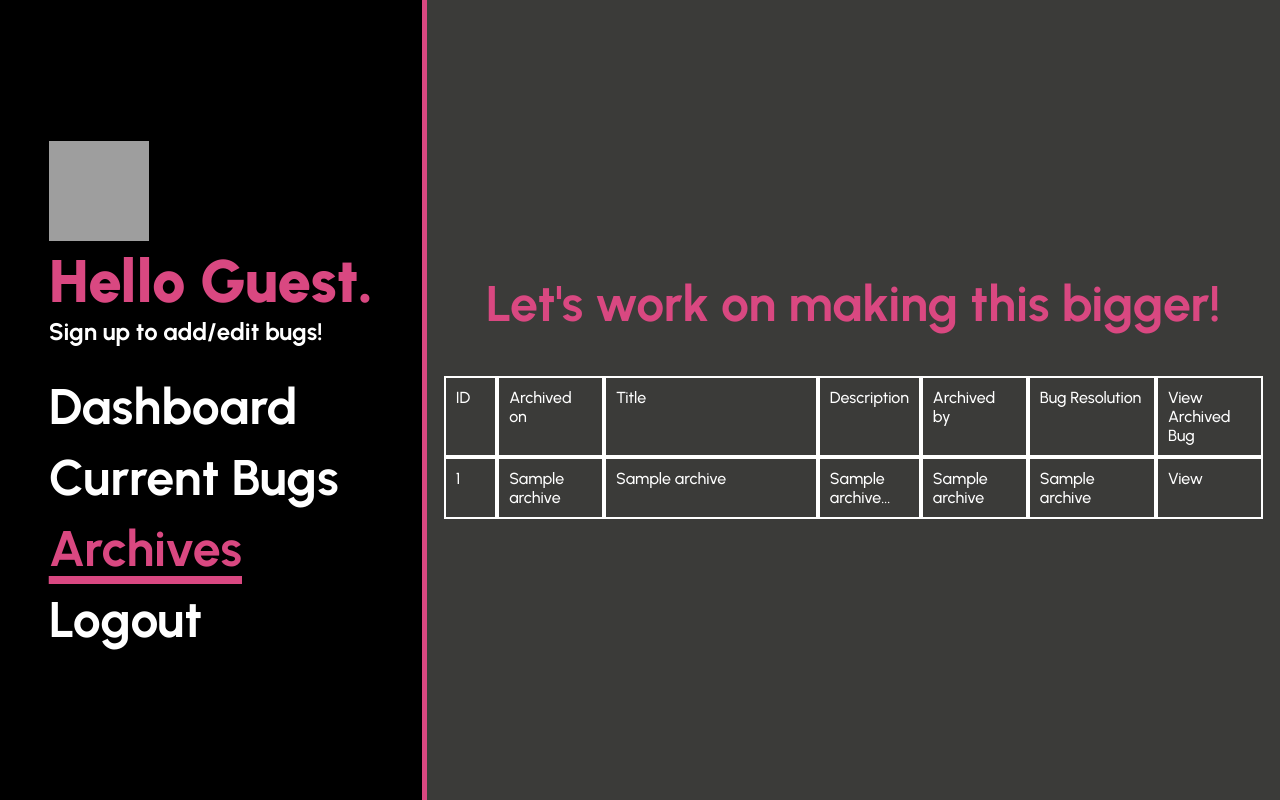
After one commit to keypuncheralwin/Bug_control, a Flask app: page /archives in a window 1280 px wide. The commit adds this page. Run offline with Flask 2, Linux system fonts and the light colour scheme; a database or web service that is not in the repository returns one stand-in record (values such as "Sample title"); some libraries are stand-ins or nearby versions; grey boxes are pictures that could not be loaded.

```diff
--- a/app.py
+++ b/app.py
@@ -3,7 +3,7 @@ import os
 import psycopg2
 import bcrypt
 
-from models.query import sign_up_user, check_email, get_password_hash, all_bugs, get_user_name, get_user_id, user_by_id, report_bug, edit_bug, bug_update, user_bug_count
+from models.query import sign_up_user, check_email, get_password_hash, all_bugs, get_user_name, get_user_id, user_by_id, report_bug, edit_bug, bug_update, user_bug_count, update_archive, all_archive, delete_bug, name_by_id
 from datetime import date
 
 DB_URL = os.environ.get("DATABASE_URL", "dbname=bugger")
@@ -12,55 +12,109 @@ SECRET_KEY = os.environ.get("SECRET_KEY", "pretend key for testing only")
 app = Flask(__name__)
 app.config['SECRET_KEY'] = SECRET_KEY
 
-
-@app.route('/edit_action', methods=['POST'])
-def edit_action():
-    email = session['email_address']
-    user_id = get_user_id(email)[0][0]
-    date = request.form.get('date')
-    priority = request.form.get('priority')
-    title = request.form.get('title')
-    description = request.form.get('description')
-    id = request.form.get('bug_id')
-    bug_update(date,title,description,priority,user_id,id)
-    return redirect('/bugs_list')
-
-
-
-@app.route('/view/<id>')
-def view(id):
-    user_name = user_by_id(id)[0][0]
-    print(user_name)
-    results = edit_bug(id)[0]
-    title = results[2]
-    description = results[3]
-    priority = results[4]
-    date = results[1]
+@app.route('/archives')
+def archives():
+    archive_all = all_archive()
     if session:
         email = session['email_address']
         full_name = get_user_name(email)[0][0]
         first_name = full_name.split()[0]
     else:
         first_name = 'Guest'
-    return render_template('viewBug.html', date=date, priority=priority, description=description, title=title, id=id, name=first_name, user_name=user_name)
+    return render_template('archives.html', archives=archive_all, name=first_name)
 
-@app.route('/edit/<id>')
-def edit(id):
+@app.route('/archive_bug_action', methods=['POST'])
+def archive_bug_action():
+    today = date.today()
+    email = session['email_address']
+    user_id = get_user_id(email)[0][0]
+    full_name = get_user_name(email)[0][0]
+    created_on = today
+    resolved = request.form.get('resolved')
+    title = request.form.get('title')
+    description = request.form.get('description')
+    id = request.form.get('bug_id')
+    update_archive(created_on,title,description,resolved,user_id,full_name)
+    delete_bug(id)
+    return redirect('/archives')
+
+@app.route('/edit_action', methods=['POST'])
+def edit_action():
+    email = session['email_address']
+    updated_by = get_user_id(email)[0][0]
+    today = date.today()
+    updated_on = today
+    priority = request.form.get('priority')
+    title = request.form.get('title')
+    description = request.form.get('description')
+    id = request.form.get('bug_id')
+    bug_update(updated_on,title,description,priority,updated_by,id)
+    return redirect('/bugs_list')
+
+@app.route('/archive_bug/<id>')
+def archive(id):
+    user_name = user_by_id(id)[0][0]
+    results = edit_bug(id)[0]
+    title = results[2]
+    description = results[3]
+    date = results[1]
+    email = session['email_address']
+    full_name = get_user_name(email)[0][0]
+    first_name = full_name.split()[0]
+
+    return render_template('archiveBug.html', date=date, description=description, title=title, id=id, name=first_name, user_name=user_name)
+
+
+@app.route('/view/<id>')
+def view(id):
+    created_by = user_by_id(id)[0][0] #we're getting the  user who created the post by the bug_id
     results = edit_bug(id)[0]
     title = results[2]
     description = results[3]
     priority = results[4]
-    today = date.today()
+    date = results[1]
+    if results[6]:
+        updated_on = results[6]
+        updated_by = results[7]
+        updated_user = name_by_id(updated_by)[0][0]
+    else:
+        updated_on = False
+        updated_user = False
+
+    if session:
+        email = session['email_address']
+        full_name = get_user_name(email)[0][0]
+        first_name = full_name.split()[0]
+    else:
+        first_name = 'Guest'
+    return render_template('viewBug.html', date=date, priority=priority, description=description, title=title, id=id, name=first_name, created_by=created_by, updated_on=updated_on, updated_user=updated_user)
+
+@app.route('/edit/<id>')
+def edit(id):
+    created_by = user_by_id(id)[0][0]
+    results = edit_bug(id)[0]
+    title = results[2]
+    description = results[3]
+    priority = results[4]
+    date = results[1]
+    if results[6]:
+        updated_on = results[6]
+        updated_by = results[7]
+        updated_user = name_by_id(updated_by)[0][0]
+    else:
+        updated_on = False
+        updated_user = False
+
     email = session['email_address']
     full_name = get_user_name(email)[0][0]
     first_name = full_name.split()[0]
 
 
-    return render_template('editBug.html', today=today, priority=priority, description=description, title=title, name=first_name, id=id)
+    return render_template('editBug.html', date=date, priority=priority, description=description, title=title, name=first_name, id=id, created_by=created_by, updated_on=updated_on, updated_user=updated_user)
 
 
 @app.route('/report_action', methods=['POST'])
-def test_action():
+def report_action():
     date = request.form.get('date')
     priority = request.form.get('priority')
     title = request.form.get('title')
@@ -68,6 +122,7 @@ def test_action():
     if session:
         email = session['email_address']
         user_id = get_user_id(email)[0][0]
+        full_name = get_user_name(email)[0][0]
         print(user_id)
         report_bug(date,title,description,priority,user_id)
     return redirect('/bugs_list')
--- a/models/query.py
+++ b/models/query.py
@@ -14,6 +14,10 @@ def user_by_id(id):
 
 def get_user_id(email):
   user = sql_select("SELECT id from users WHERE email=%s", [email])
+  return user
+
+def name_by_id(id):
+  user = sql_select("SELECT name from users WHERE id=%s", [id])
   return user
 
 def sign_up_user(name, email, password_hash):
@@ -35,8 +39,11 @@ def edit_bug(id):
   items = sql_select("SELECT * FROM bugs WHERE id=%s", [id])
   return items
 
-def bug_update(date,title,description,priority,user_id,id):
-  sql_write("UPDATE bugs SET created_on=%s, title=%s, description=%s, priority=%s, user_id=%s WHERE id=%s", [date,title,description,priority,user_id,id])
+def bug_update(updated_on,title,description,priority,updated_by,id):
+  sql_write("UPDATE bugs SET title=%s, description=%s, priority=%s, updated_on=%s, updated_by=%s WHERE id=%s", [title,description,priority,updated_on,updated_by,id])
+
+def delete_bug(id):
+  sql_write("DELETE FROM bugs WHERE id=%s", [id])
 
 def user_bug_count():
   count = sql_select("SELECT u.name, COUNT(*) AS bug_count FROM bugs b INNER JOIN users u ON u.id = b.user_id GROUP BY b.user_id, u.name;")
@@ -45,3 +52,10 @@ def user_bug_count():
 def total_bug_count():
   count = sql_select("SELECT COUNT(b.id)  FROM bugs b;")
   return count
+
+def update_archive(date,title,description,resolved,user_id,archived_by):
+  sql_write("INSERT INTO archive (archived_on, title, description, resolved, user_id, archived_by) VALUES (%s, %s, %s, %s, %s, %s)", [date,title,description,resolved,user_id,archived_by])
+
+def all_archive():
+  items = sql_select("SELECT * from archive")
+  return items
--- a/static/css/bugList.css
+++ b/static/css/bugList.css
@@ -3,7 +3,7 @@
 
 .bugList{
     display: grid;
-    grid-template-columns: 0.5fr 1fr 1fr 2fr 0.5fr 1.2fr 1fr;
+    grid-template-columns: 0.5fr 1fr 2fr 0.5fr 1fr 1.2fr 1fr;
     margin: 0 2%;
     padding-bottom: 50px;
 
--- a/static/css/forms.css
+++ b/static/css/forms.css
@@ -1,8 +1,8 @@
 form {
   color: #d94881;
   font-size: 20px;
-  max-width: 500px;
-  margin: 10px;
+  max-width: 600px;
+  padding: 10px 0;
 }
 
 input[type=text],
--- a/static/css/media.css
+++ b/static/css/media.css
@@ -154,6 +154,10 @@
 
     }
 
+    .containerBug{
+       height: 100vh;
+    }
+
     /* .ontainerDash{
         height: 100vh;
     } */
--- a/static/css/style.css
+++ b/static/css/style.css
@@ -9,6 +9,7 @@ body {
     margin: 0 auto;
     color: white;
     font-family: 'Urbanist', sans-serif;
+    background: rgb(59, 59, 57);
 
 }
 
@@ -49,7 +50,6 @@ a{
     -o-background-size: cover;
     background-size: cover;
     grid-area: contentTwo;
-    background-color: burlywood;
     display: flex;
     justify-content: center;
     align-items: center;
@@ -65,7 +65,13 @@ a{
 .containerDash{
     height: 100vh;
     margin: 0 10%;
+    padding-top: 10%;
 
+}
+
+.containerBug{
+
+    margin: 10% 10%;
 }
 
 
--- /dev/null
+++ b/templates/archives.html
@@ -0,0 +1,53 @@
+{% extends 'index.html' %}
+{% block content %}
+<div class="contentOne">
+    <div class="containerOne">
+        <img id="logo" src="../static/images/bug.png" alt="logo">
+        {% if not name == 'Guest' %}
+        <h1 id="title">Hey {{name}}.</h1>
+        <h2 id="subtitle">Let's squash some bugs!</h2>
+        {% else %}
+        <h1 id="title">Hello Guest.</h1>
+        <h2 id="subtitle">Sign up to add/edit bugs!</h2>
+        {% endif %}
+
+        <div class="buttonCollection">
+            <a class="mainButtons" href="/dash">Dashboard</a>
+            <a class="mainButtons" href="/bugs_list">Current Bugs</a>
+            {% if not name == 'Guest' %}
+            <a class="mainButtons" href="/report">Report a bug</a>
+            {% endif %}
+            <a class="mainButtons linkSelect" href="/archives">Archives</a>
+            <a class="mainButtons" href="/logout">Logout</a>
+        </div>
+    </div>
+</div>
+<div class="contentTwo background">
+
+    <div class="containerList">
+        <h2 class="standardFont center">Let's work on making this bigger!</h2>
+        <div class="bugList">
+            <div class="label">ID</div>
+            <div class="label">Archived on</div>
+            <div class="label">Title</div>
+            <div class="label">Description</div>
+            <div class="label">Archived by</div>
+            <div class="label">Bug Resolution</div>
+            <div class="label">View Archived Bug</div>
+
+            {% for archive in archives %}
+            <div class="label">{{archive[0]}}</div>
+            <div class="label">{{archive[1]}}</div>
+            <div class="label">{{archive[2]}}</div>
+            {% set x = archive[3].split()[:10] %}
+            <div class="label">{{' '.join(x)}}...</div>
+            <div class="label">{{archive[6]}}</div>
+            <div class="label">{{archive[4]}}</div>
+            <div class="label"><a href="/">View</a></div>
+
+
+            {% endfor %}
+        </div>
+    </div>
+</div>
+{% endblock %}
--- a/templates/dash.html
+++ b/templates/dash.html
@@ -14,7 +14,10 @@
         <div class="buttonCollection">
             <a class="mainButtons linkSelect" href="/dash">Dashboard</a>
             <a class="mainButtons" href="/bugs_list">Current Bugs</a>
+            {% if not name == 'Guest' %}
             <a class="mainButtons" href="/report">Report a bug</a>
+            {% endif %}
+            <a class="mainButtons" href="/archives">Archives</a>
             <a class="mainButtons" href="/logout">Logout</a>
         </div>
     </div>
@@ -31,8 +34,8 @@
 
         <div class="chart-container">
             <canvas id="chart"></canvas>
-
         </div>
+</div>
 </div>
 
 {% endblock %}
--- a/templates/index.html
+++ b/templates/index.html
@@ -33,7 +33,7 @@
                 <div class="buttonCollection">
                     <a class="mainButtons" href="/sign">Sign Up</a>
                     <a class="mainButtons" href="/login">Login</a>
-                    <a class="mainButtons" href="/bugs_list">Guest</a>
+                    <a class="mainButtons" href="/dash">Guest</a>
                 </div>
             </div>
         </div>
--- a/templates/report.html
+++ b/templates/report.html
@@ -11,9 +11,10 @@
         <h2 id="subtitle">Sign up to add/edit bugs!</h2>
         {% endif %}
         <div class="buttonCollection">
+            <a class="mainButtons" href="/bugs_list">Dashboard</a>
             <a class="mainButtons" href="/bugs_list">Current Bugs</a>
-            <a class="mainButtons" href="/bugs_list">Dashboard</a>
             <a class="mainButtons linkSelect" href="/report">Report a bug</a>
+            <a class="mainButtons" href="/archives">Archives</a>
             <a class="mainButtons" href="/logout">Logout</a>
         </div>
     </div>
```
Also changed, not shown: schema.sql (+50 -3 lines), templates/archiveBug.html (added, +49 -0 lines), templates/bugsList.html (+9 -5 lines), templates/editBug.html (+18 -6 lines), templates/viewBug.html (+16 -6 lines).
